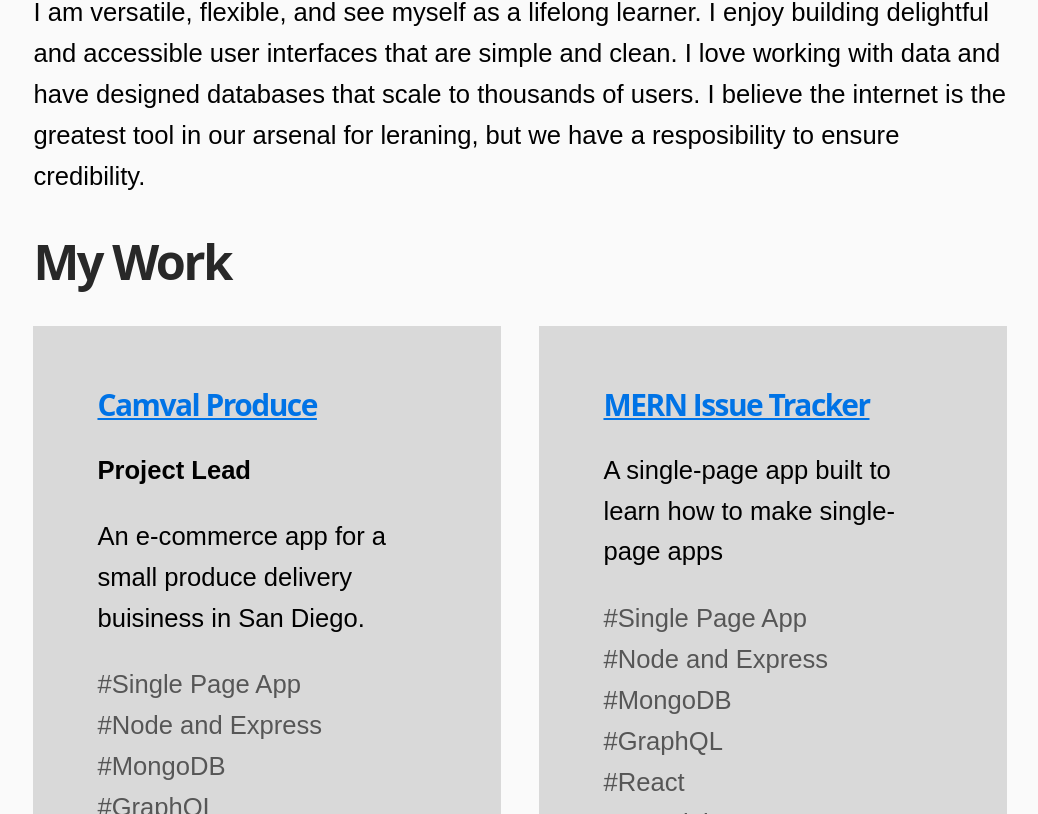
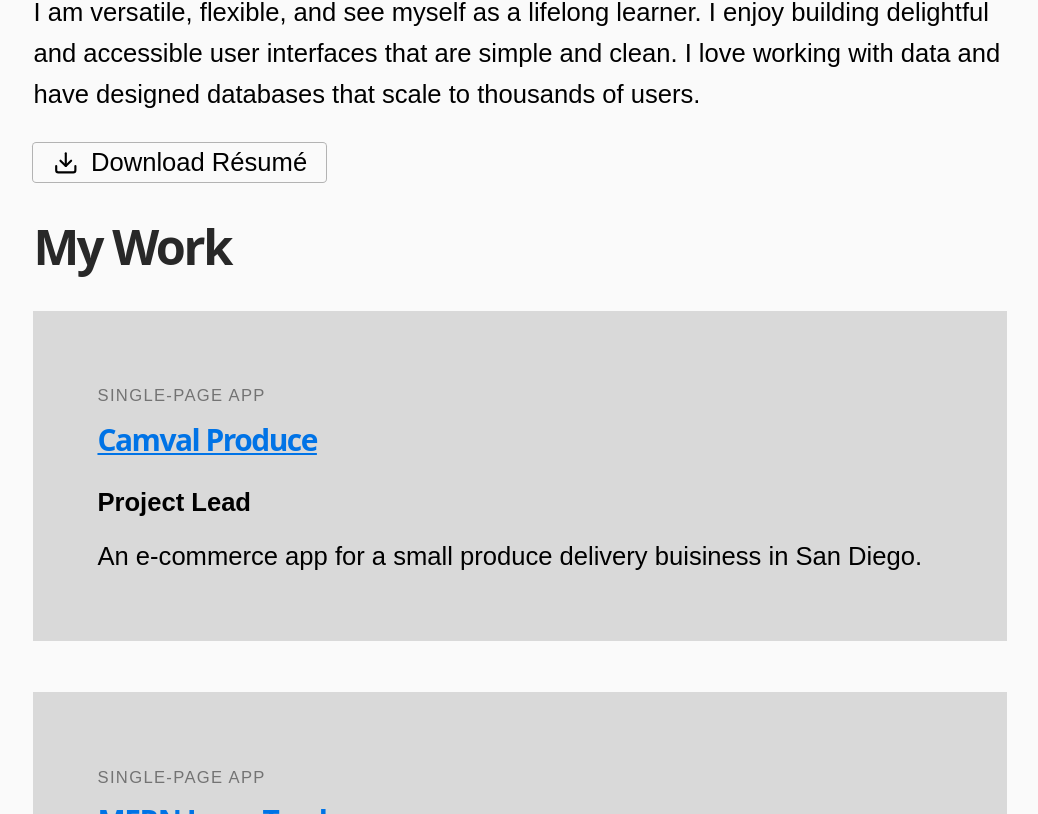
Before and after one commit to brti-dev/brti.dev, a Next.js app: page /developer in a window 1280 px wide. Shown: the part 546-1360 px from the top of the page, without its empty margins (120-1158 px from the left). Built offline with nearby package versions, Linux system fonts and the light colour scheme.

Commit message:
Developer index layout changes and pages include next link

```diff
--- a/pages/developer/axrn.js
+++ b/pages/developer/axrn.js
@@ -1,4 +1,5 @@
 import Head from 'next/head'
+import Link from 'next/link'
 import Layout from '../../components/Layout'
 import Article from '../../components/Article'
 
@@ -17,6 +18,7 @@ function Axrn() {
                         <li>Code at <a href="https://github.com/dr-spaceman/axnh">Github</a></li>
                     </ul>
                 )}
+                nextArticle={<Link href="/developer/chenglish-dict">Chenglish Dictionary</Link>}
             >
                 <p>In what can only be described as exceptionally timely, Nintendo released the latest installment of the <a href="https://nookipedia.com/wiki/Animal_Crossing_(series)">Animal Crossing videogame series</a> right at the start of the 2020 Coronavirus lockdown. In the newest installment, <i><a href="https://animal-crossing.com/new-horizons/">New Horizons</a></i>, players inhabit a tropical island full of endemic wildlife, specifically bugs, fish, and anthropomorphic animal inhabitants. With the latter you build relationships (or rivalries) with, while the bugs and fish can be caught and put on display in a delightfully atmospheric little town museum.</p>
                 <p>These critters, however, are only available at certain times of the day or months of the year. I had the idea of a web app that can notify the player which critters are available at the time of playing to help them build up their museums.</p>
--- a/pages/developer/camval-produce.js
+++ b/pages/developer/camval-produce.js
@@ -1,4 +1,5 @@
 import Head from 'next/head'
+import Link from 'next/link'
 import Layout from '../../components/Layout'
 import Article from '../../components/Article'
 
@@ -16,6 +17,7 @@ function Camval() {
                         <li>In development at <a href="https://camval.customerdirect.net">camval.customerdirect.net</a></li>
                     </ul>
                 )}
+                nextArticle={<Link href="/developer/mern-tracker">MERN Issue Tracker</Link>}
             >
                 <p>I was excited to receive a contract to build this app because its scale was perfect for a single-page web app, which I had never built before. I prepared by diving into the <abbr title="MongoDB, Express.js, React, Node.js">MERN stack</abbr> and built <a href="./mern-tracker">Mern Issue Tracker</a> on top of several microservices, then used the technical understanding and boilerplate to develop this e-commerce app.</p>
 
--- a/pages/developer/chenglish-dict.js
+++ b/pages/developer/chenglish-dict.js
@@ -1,4 +1,5 @@
 import Head from 'next/head'
+import Link from 'next/link'
 import Layout from '../../components/Layout'
 import Article from '../../components/Article'
 
@@ -17,6 +18,7 @@ function ChenglishDict() {
                         <li>Code at <a href="https://github.com/dr-spaceman/chenglish-dictionary/">Github</a></li>
                     </ul>
                 )}
+                nextArticle={<Link href="/developer/videogamin">Videogam.in</Link>}
             >
                 <p>As any learner of Chinese soon discovers, there are <i>a lot</i> of characters to learn. <a href="https://lingua.mtsu.edu/academic/dajun-4thtech.pdf">A 2004 study conducted by Jun Da</a>, a linguist at Middle Tennessee State University, found that there are an astounding 258,852,642 unique Chinese characters in use in classical and modern texts. Luckily for learners of the modern language, only about 8,000 are generally known by fluent speakers; Even better, Jun estimates only 3,500 characters are commonly used in modern texts like newspapers and novels.</p>
                 <p>Still, the path to literacy in Chinese is a daunting task. As I myself discovered, learning 3,500 characters is time-consuming and nerve-wracking, especially after your weary eyes have come across that same character a hundred times and you still can&apos;t seem to get it saved in your memory bank.</p>
--- a/pages/developer/index.js
+++ b/pages/developer/index.js
@@ -1,46 +1,73 @@
 import Link from 'next/link'
+import React from 'react'
+import { FiDownload as DownloadIcon } from 'react-icons/fi'
 
 import Layout from '../../components/Layout'
+import Button from '../../components/Button'
 import classes from './index.module.scss'
 
 const WORKS = [
     {
-        label: 'Web App',
+        label: 'Single-Page App',
         slug: 'camval-produce',
         heading: 'Camval Produce',
         subheading: 'Project Lead',
         description: 'An e-commerce app for a small produce delivery buisiness in San Diego.',
         tags: ['Single Page App', 'Node and Express', 'MongoDB', 'GraphQL', 'React', 'Material UI', 'Webpack'],
     }, {
-        label: 'Web App',
+        label: 'Single-Page App',
         slug: 'mern-tracker',
         heading: 'MERN Issue Tracker',
         description: 'A single-page app built to learn how to make single-page apps',
         tags: ['Single Page App', 'Node and Express', 'MongoDB', 'GraphQL', 'React', 'Material UI', 'Webpack'],
     }, {
+        heading: 'AXRN Animal Crossing Right Now',
         label: 'Web App',
         slug: 'axrn',
-        heading: 'AXRN Animal Crossing Right Now',
         description: <>A web app for players of the Nintendo Switch game <i>Animal Crossing: New Horizons</i> to inform them what critters are available right now.</>,
         tags: ['Mobile-first', 'Responsive design', 'Web Scraping', 'Python/Flask', 'CSS Grid'],
+        image: (
+            <picture>
+                <source srcSet="img/axrn.webp" type="image/webp" />
+                <img src="img/axrn.png" alt="AXRN Animal Crossing Right Now screenshots" />
+            </picture>
+        ),
     }, {
         label: 'Web App',
         slug: 'chenglish-dict',
         heading: 'Chenglish Dictionary',
         description: 'A Chinese-English dictionary and flash cards app for Chinese language learners.',
         tags: ['Test-Driven Development', 'Mobile-first', 'PHP', 'MySQL', 'Javascript and jQuery'],
+        image: (
+            <picture>
+                <source srcSet="img/chenglishdict_work.webp" type="image/webp" />
+                <img src="img/chenglishdict_work.png" alt="Chenglish Dictionary screenshots" />
+            </picture>
+        ),
     }, {
         label: 'Web Portal',
         slug: 'videogamin',
         heading: 'Videogam.in',
         description: 'An app to show off your videogame collection.',
         tags: ['Custom CMS', 'PHP', 'MySQL', 'jQuery', 'Photoshop'],
+        image: (
+            <picture>
+                <source srcSet="img/videogamin_shel_sm.webp" type="image/webp" />
+                <img src="img/videogamin_shel_sm.png" alt="Videogam.in game shelf mock" />
+            </picture>
+        ),
     }, {
         label: 'Web Portal',
         slug: 'square-haven',
         heading: 'Square Haven',
         description: 'A community for fans of the videogame publisher Square Enix.',
         tags: ['Community-Building', 'PHP', 'MySQL'],
+        image: (
+            <picture>
+                <source srcSet="img/squarehaven_gamepage_sm.webp" type="image/webp" />
+                <img src="img/squarehaven_gamepage_sm.png" alt="Square Haven game page mock" />
+            </picture>
+        ),
     },
 ];
 
@@ -52,8 +79,16 @@ function Work() {
                 <p>
                     I am versatile, flexible, and see myself as a lifelong learner.{' '}
                     I enjoy building delightful and accessible user interfaces that are simple and clean.{' '}
-                    I love working with data and have designed databases that scale to thousands of users.{' '}
-                    I believe the internet is the greatest tool in our arsenal for leraning, but we have a resposibility to ensure credibility.
+                    I love working with data and have designed databases that scale to thousands of users.
+                </p>
+                <p>
+                    <Button
+                        to="https://www.dropbox.com/s/5z4xkdnf27tdimb/MathewBerti_resume_webdeveloper.pdf"
+                        variant="outlined"
+                    >
+                        <DownloadIcon />
+                        Download Résumé
+                    </Button>
                 </p>
             </section>
             <section className={classes.mywork}>
@@ -63,12 +98,14 @@ function Work() {
                         <div className={classes.workItem} key={work.slug}>
                             <Link href={`/developer/${work.slug}`}>
                                 <a title={work.heading}>
+                                    <small className="text-label">{work.label}</small>
                                     <h3>{work.heading}</h3>
                                     {work.subheading && <strong>{work.subheading}</strong>}
                                     {work.description && <p>{work.description}</p>}
-                                    <ul className={classes.tags}>
+                                    {work.image ? work.image : ''}
+                                    {/* <ul className={classes.tags}>
                                         {work.tags.map(tag => <li key={tag}>{tag}</li>)}
-                                    </ul>
+                                    </ul> */}
                                 </a>
                             </Link>
                         </div>
--- a/pages/developer/index.module.scss
+++ b/pages/developer/index.module.scss
@@ -10,45 +10,55 @@
 
 .workItem {
     width: 100%;
+    --p: 5vw;
 
-    @include breakpoint(screen) {
-        width: 48%;
-        margin-bottom: 1em;
+    & + [class*=workItem] {
+        margin-top: 2em;
     }
 
     a {
-        display: block;
-        padding: 5vw;
+        display: flex;
+        overflow: hidden;
+        flex-direction: column;
+        padding: var(--p);
         text-decoration: none;
-        background-color: $color-surface-light;
+        background-color: var(--color-surface);
         transition: background-color 0.3s ease;
+
+        & > * {
+            margin-block-start: 0.5em;
+            margin-block-end: 0.5em;
+            margin-inline-start: 0px;
+            margin-inline-end: 0px;
+        }
+
         &:hover {
-            background-color: $color-surface-hover-light;
-        }
-        @include theme(dark) {
-            background-color: $color-surface-dark;
-            &:hover {
-                background-color: $color-surface-hover-dark;
+            background-color: var(--color-surface-hover);
+            picture {
+                transform: translateY(calc(var(--p) + 0vw));
             }
         }
+    }
 
+    small, p, strong {
+        margin-bottom: 0;
+        text-decoration: none;
+    }
+    p, strong {
+        color: var(--color-font);
     }
 
     h3 {
-        margin-top: 0;
         text-decoration: underline;
         transition: color 0.3s ease;
         color: unset;
 
-        ~ * {
-            margin-bottom: 0;
-            text-decoration: none;
-            color: black;
+    }
 
-            @include theme(dark) {
-                color: white;
-            }
-        }
+    picture {
+        margin: -1em auto;
+        transform: translateY(calc(var(--p) + 2vw));
+        transition: transform 0.3s ease;
     }
 }
 
--- a/pages/developer/mern-tracker.js
+++ b/pages/developer/mern-tracker.js
@@ -1,4 +1,5 @@
 import Head from 'next/head'
+import Link from 'next/link'
 import Layout from '../../components/Layout'
 import Article from '../../components/Article'
 
@@ -16,6 +17,7 @@ function MernTracker() {
                         <li>Code on <a href="https://github.com/dr-spaceman/mern-issue-tracker">Github</a></li>
                     </ul>
                 )}
+                nextArticle={<Link href="/developer/axrn">AXRN Animal Crossing Right Now</Link>}
             >
                 <p>I previously started to learn React and wanted to enhance my understanding of it while learning other modern frameworks. I used Subramanian&#39;s <a href="https://www.apress.com/in/book/9781484243909">&quot;Pro MERN Stack&quot;</a> as a primary reference, but also consulted other sources to make the modifications I desired. Essential sources include <a href="https://reactjs.org/docs/hooks-intro.html">React Hooks documentation</a>, <a href="https://reactrouter.com/web/guides/quick-start">React Router documentation</a>, <a href="https://material-ui.com/getting-started/usage/">Material UI documentation</a>, <a href="https://docs.mongodb.com/">MongoDB documentation</a>, and, of course, Stack Overflow.</p>
 
--- a/pages/developer/square-haven.js
+++ b/pages/developer/square-haven.js
@@ -1,4 +1,5 @@
 import Head from 'next/head'
+import Link from 'next/link'
 import Layout from '../../components/Layout'
 import Article from '../../components/Article'
 
@@ -16,6 +17,7 @@ function SquareHaven() {
                         <li>Preserved at <a href="http://squarehaven.com/">squarehaven.com</a></li>
                     </ul>
                 )}
+                nextArticle={<Link href="/developer/camval-produce">Camval Produce</Link>}
             >
                 <p>I cut my digital teeth on Square Haven. I learned digital technologies to express my interest in the videogames of the great RPG publisher, Squaresoft, creator of the <i>Final Fantasy</i> series. It was my goal to create an online community for friends with the same passion.</p>
 
--- a/pages/developer/videogamin.js
+++ b/pages/developer/videogamin.js
@@ -1,4 +1,5 @@
 import Head from 'next/head'
+import Link from 'next/link'
 import Layout from '../../components/Layout'
 import Article from '../../components/Article'
 
@@ -16,6 +17,7 @@ function SquareHaven() {
                         <li>In development at <a href="http://videogamin.squarehaven.com/">videogamin.squarehaven.com</a></li>
                     </ul>
                 )}
+                nextArticle={<Link href="/developer/square-haven">Square Haven</Link>}
             >
                 <h2>Design</h2>
                 <p>This app was designed with the general goal of being a place for gamers to read and contribute information about their favorite games. Because the app was highly dependent on user-generated content, the interfaces had to be easy to use and understand. The result of the user's contribution must be immediate and visually appealing, so I configured a CMS that was open to all registered users but was manageable by administrators.</p>
--- a/styles/_extensions.scss
+++ b/styles/_extensions.scss
@@ -2,9 +2,5 @@
 
 %surface {
     padding: 1.5em;
-    background-color: $color-surface-light;
-
-    @include theme(dark) {
-        background-color: $color-surface-dark;
-    }
+    background-color: var(--color-surface);
 }
--- a/styles/global.scss
+++ b/styles/global.scss
@@ -7,27 +7,23 @@
 $spacing-small: 1rem;
 $spacing-large: 6rem;
 
-@mixin spacing($prop) {
-    #{$prop}: $spacing-small;
-    @include breakpoint(screen) {
-        #{$prop}: $spacing-large;
-    }
-}
-
 // Top Level
 
 :root {
     --color-font: #{$color-font-light};
+    --color-font-gray: #737373;
     --color-primary: #{$color-primary-light};
     --color-primary-hover: #{$color-primary-hover-light};
     --color-surface: #{$color-surface-light};
     --color-surface-hover: #{$color-surface-hover-light};
     --color-comment: #{$color-comment-light};
+    --spacing: #{$spacing-small};
 
     font: normal 100% sans-serif;
     font-size: calc(100vw / 22);
     @include breakpoint(screen) {
         font-size: calc(100vw / 50);
+        --spacing: #{$spacing-large};
     }
     @include breakpoint(omnivision) {
         // Computed size at 'omnivision'
@@ -221,13 +217,13 @@ button,
 .button {
     outline: none;
     line-height: 1.5;
-    padding: 0 .75rem;
+    padding: 0 0.75rem;
     font-size: 1rem;
     color: var(--color-font);
     border: 0;
-    border-radius: .25rem;
+    border-radius: 0.13rem;
     background-color: var(--color-surface);
-    transition: box-shadow .15s ease-in-out;
+    transition: box-shadow 0.3s ease, background-color 0.3s ease, color 0.3s ease;
     &:hover {
         box-shadow: var(--color-comment) 0px 0px 0px 1px;
     }
@@ -238,8 +234,15 @@ button,
 
 button,
 .button {
+    display: inline-flex;
+    vertical-align: middle;
+    align-items: center;
     cursor: pointer;
     background-color: transparent;
+
+    svg {
+        margin-right: 0.5em;
+    }
 
     &[disabled] {
         cursor: not-allowed;
@@ -264,14 +267,12 @@ button,
     }
 
     &.variant-contained {
-
         &.color-default {
             background-color: var(--color-surface);
             &:hover {
                 background-color: var(--color-surface-hover);
             }
         }
-
 
         &.color-primary {
             background-color: $color-primary-light;
@@ -289,6 +290,10 @@ button,
             }
         }
     }
+
+    &.variant-outlined {
+        box-shadow: var(--color-comment) 0px 0px 0px 1px;
+    }
 }
 
 // Outline
@@ -301,15 +306,15 @@ button,
         box-sizing: border-box;
         max-width: 1280px;
         margin: 0 auto;
-        @include spacing(padding-right);
-        @include spacing(padding-left);
+        padding-right: var(--spacing);
+        padding-left: var(--spacing);
     }
 
     > header {
         width: 100%;
         max-height: 144px;
-        @include spacing(margin-top);
-        @include spacing(margin-bottom);
+        margin-top: var(--spacing);
+        margin-bottom: var(--spacing);
         display: flex;
         flex-direction: column;
         flex-wrap: wrap;
@@ -540,7 +545,7 @@ button,
 #scroll-top {
     position: absolute;
     top: 0;
-    @include spacing(right);
+    right: var(--spacing);
     transition: all 0.2s ease-in-out 0s;
     &:hover {
         transform: translateY(-10px);
@@ -579,3 +584,11 @@ button,
         overflow: hidden;
     }
 }
+
+.text-label {
+    color: var(--color-font-gray);
+    text-transform: uppercase;
+    font-size: 0.65em;
+    letter-spacing: 0.08em;
+    font-weight: 300;
+}
```
